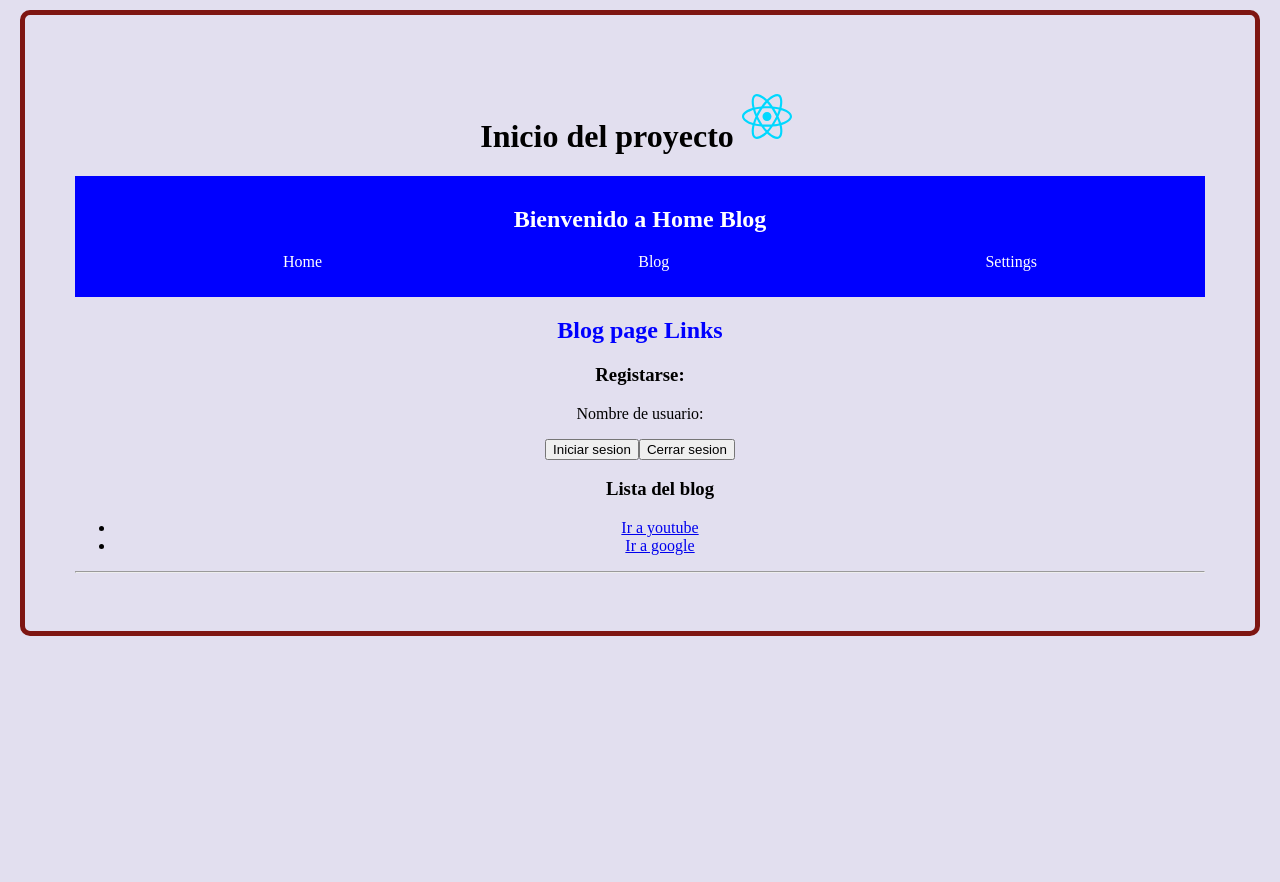
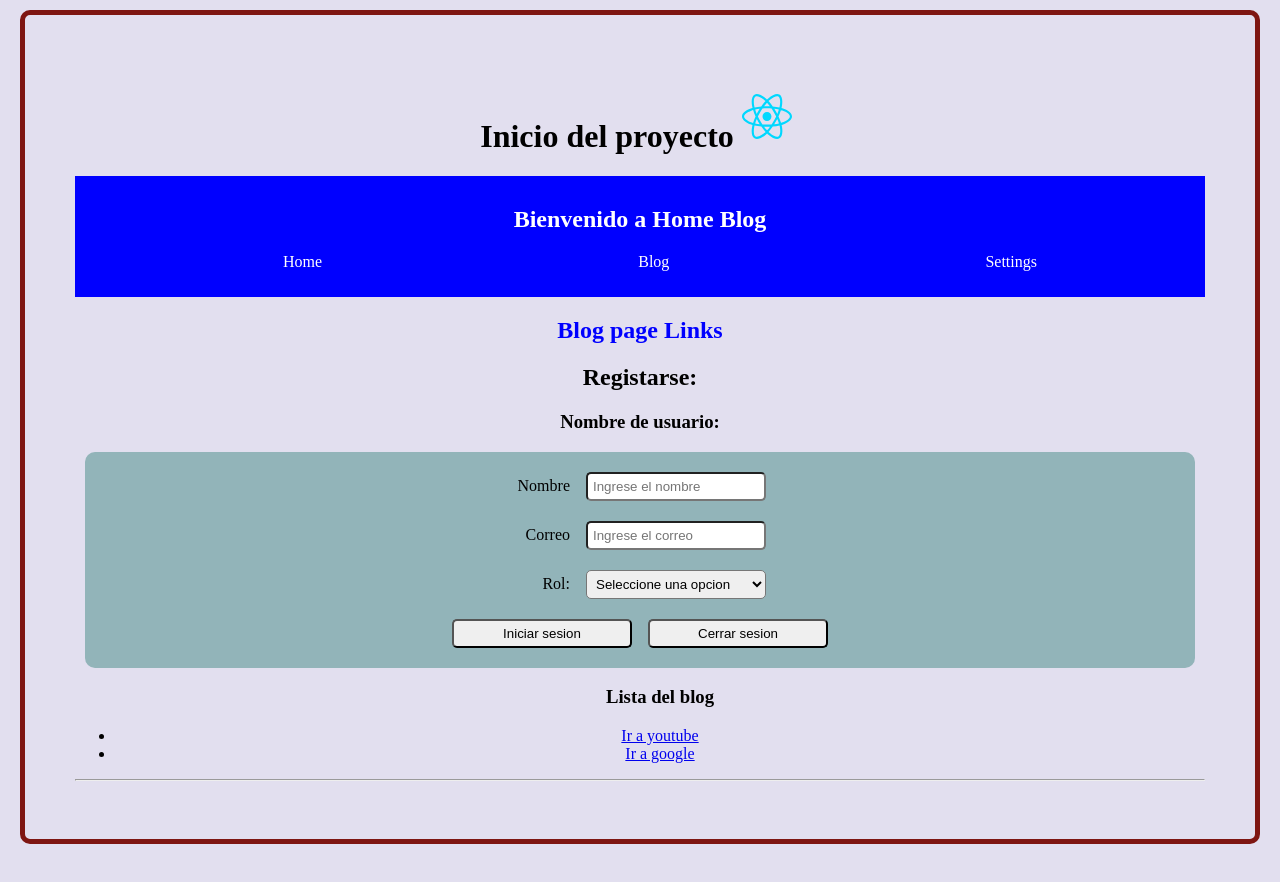
Before and after one commit to DanielGuzmanV/React-Js-Fundamentos, a React (Vite) app: page /linksBlog in a window 1280 px wide. Shown: the top 882 px of the page. Before the commit the page ends 800 px from the top, so only its background shows below. Built offline with nearby package versions, Linux system fonts and the light colour scheme.

Commit message:
se agrego el registerSettings

```diff
--- a/src/pages/LinksBlogPage.jsx
+++ b/src/pages/LinksBlogPage.jsx
@@ -2,20 +2,16 @@ import { Link } from "react-router-dom"
 import HeaderComponent from "../components/HeaderComponent"
 import { useContext } from "react"
 import { UserContext } from "../context/user_context"
+import RegisterSettings from "../components/RegisterSettings"
 
 function LinksBlogPage() {
-  const {user, setDataUser, loginUser, logoutUser} = useContext(UserContext)
 
   return (
     <>
       <HeaderComponent/>
       <h2 style={{color: 'blue'}}>Blog page Links</h2>
 
-      <h3> Registarse: </h3>
-      <p>Nombre de usuario: {user && <b>{user.nombre}</b>}</p>
-
-      <button onClick={() => loginUser()}> Iniciar sesion </button>
-      <button onClick={() => logoutUser()}> Cerrar sesion </button>
+      <RegisterSettings/>
 
       <ul>
         <h3>Lista del blog</h3>
```
